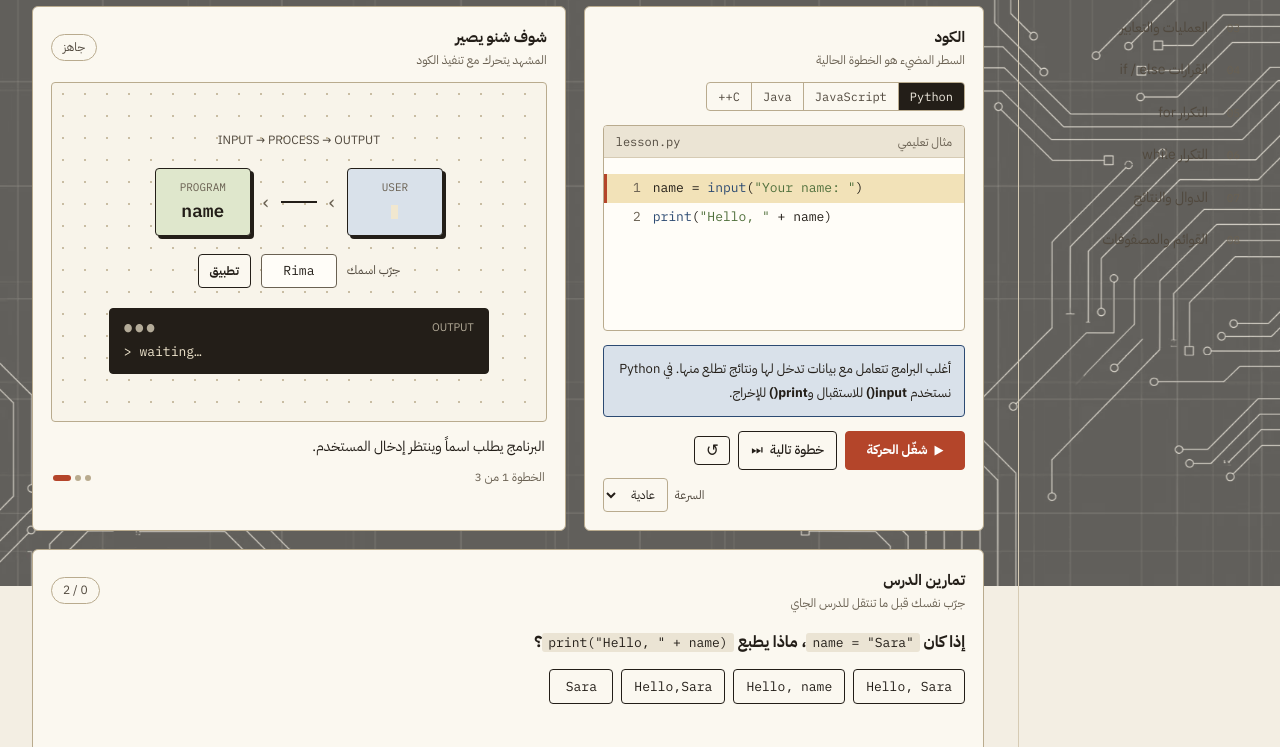
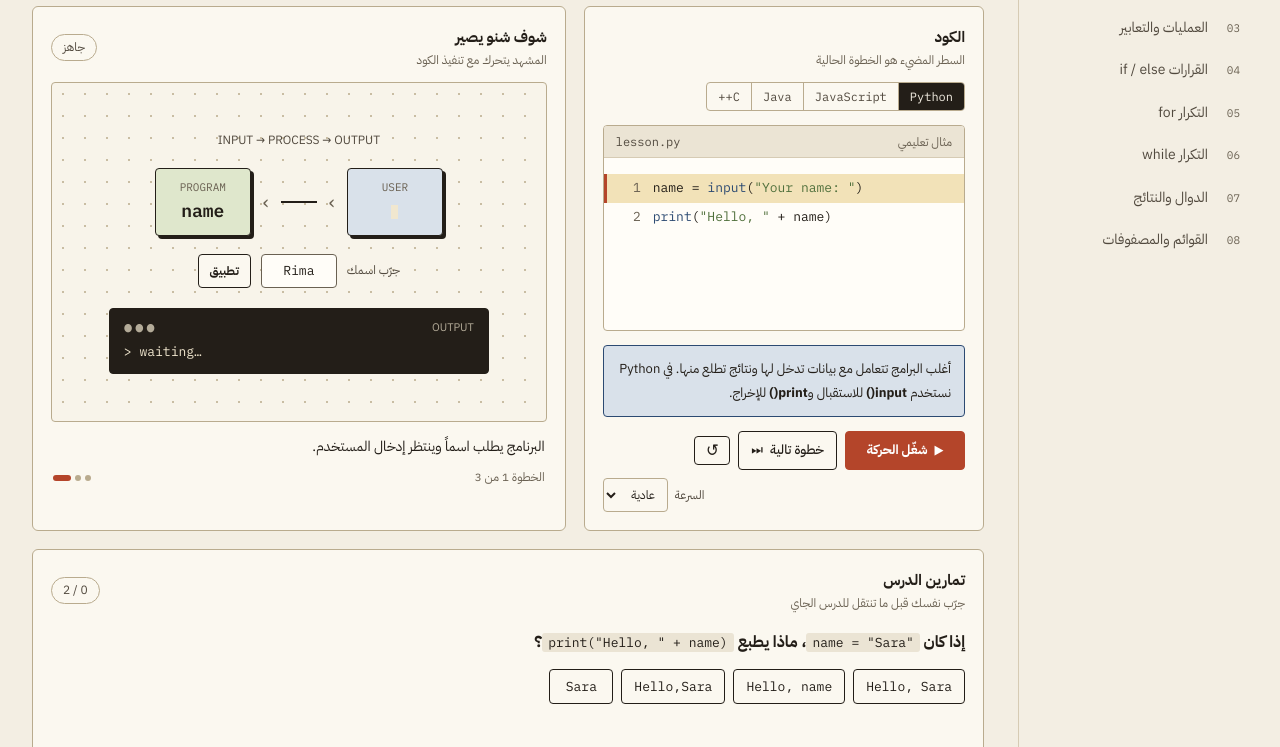
Before and after one commit to mohammed2345353/khatwa, a plain HTML site: page index.html in a window 1280 px wide. Shown: the part 214-961 px from the top of the page. Drawn offline with Linux system fonts and the light colour scheme.

Commit message:
Revert "Add Gemini-generated background that follows the colour theme"
This reverts commit 28c2f342ec82222f835244bec61fce5f3020afb8.

```diff
--- a/styles.css
+++ b/styles.css
@@ -238,8 +238,3 @@ body{transition:background-color .25s,color .25s}
 
 .card-header{flex-wrap:wrap}
 .language-switch{flex-wrap:nowrap;max-width:100%;overflow-x:auto}
-
-/* خلفية: رسم من Gemini (حجارة خطوات صاعدة)، خافتة وتتبع لون الثيم */
-body::before{content:'';position:fixed;inset:0;z-index:-1;pointer-events:none;background:url(bg.webp) center/cover no-repeat;opacity:.6;mix-blend-mode:multiply}
-:root[data-theme="night"] body::before{filter:invert(1);opacity:.07;mix-blend-mode:screen}
-.app-shell{position:relative}
```
Also changed, not shown: bg.webp (deleted).
